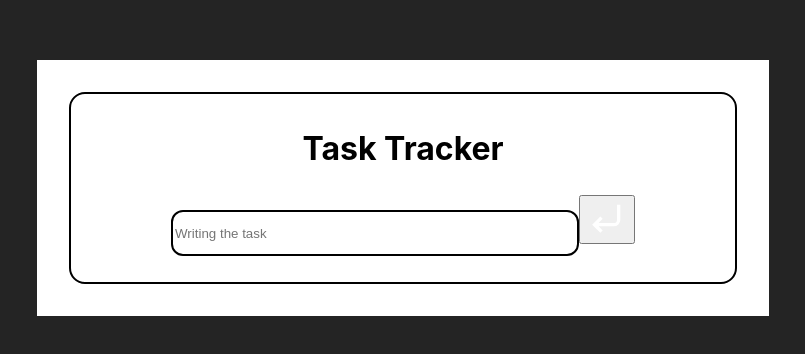
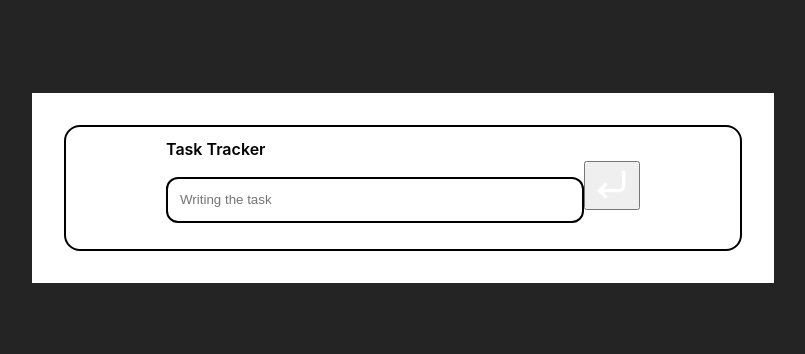
Before and after one commit to jfernandezcl/task-tracker, a React (Vite) app: page / in a window 1280 px wide. Shown: the part 212-566 px from the top of the page, without its empty margins (237-1042 px from the left). Built offline with nearby package versions, Linux system fonts and the light colour scheme.

Commit message:
changes in title and input

```diff
--- a/src/App.jsx
+++ b/src/App.jsx
@@ -7,7 +7,6 @@ function App() {
   return (
     <>
       <div className='container-main'>
-        <h1 className='main-title'>Task Tracker</h1>
         <TaskList />
       </div>
     </>
--- a/src/components/TaskForm.jsx
+++ b/src/components/TaskForm.jsx
@@ -21,9 +21,11 @@ function TaskForm({ onAddTask }) {
   return (
     <>
       <form
-        className="container-form"
         onSubmit={handleSubmit}>
         <label className="form-label">
+          Task Tracker
+        </label>
+        <div>
           <input
             className="form-input"
             type="text"
@@ -31,13 +33,14 @@ function TaskForm({ onAddTask }) {
             onChange={handleInputChange}
             placeholder="Writing the task"
           />
-        </label>
           <button
             className="button-save"
             type="submit"
           >
             <img src={icon} alt="icono enter" />
           </button>
+
+        </div>
       </form>
 
     </>
--- a/src/styles/TaskForm.css
+++ b/src/styles/TaskForm.css
@@ -1,3 +1,9 @@
+.form-label {
+  display: flex;
+  color: black;
+  font-weight: 600;
+}
+
 .form-input {
   border: none;
   color: #303030;
@@ -6,6 +12,7 @@
   width: 400px;
   height: 40px;
   text-align: left;
+  padding-left: 12px;
 }
 
 .button-save img{
```
Lines whose indentation alone changed are shown as unchanged.
